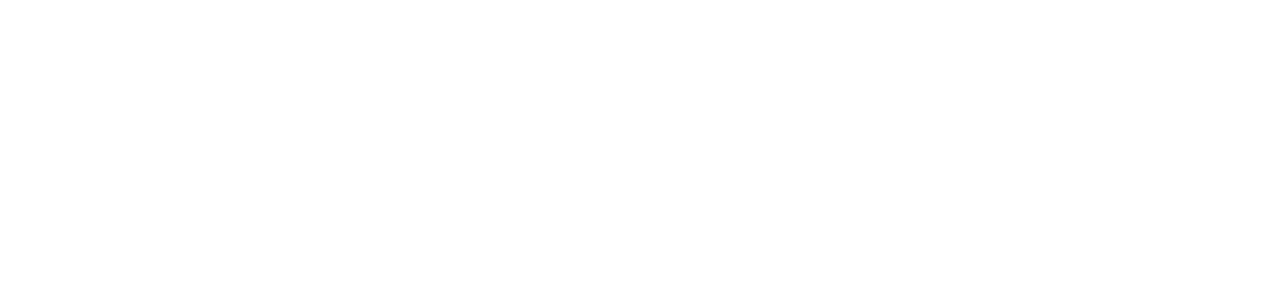
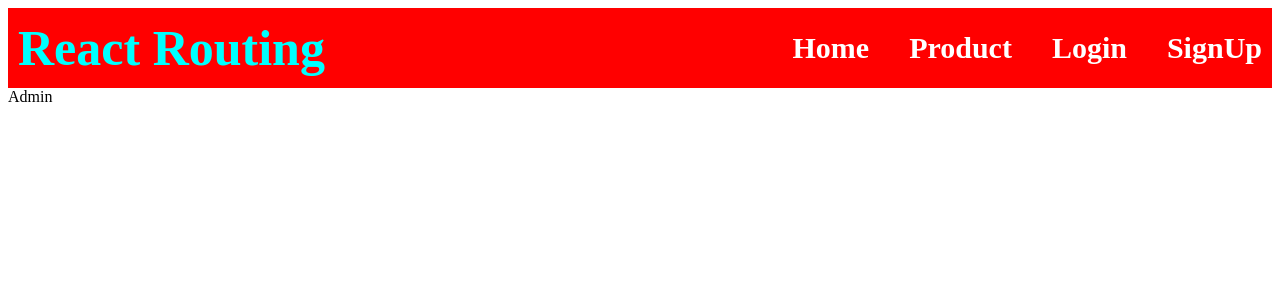
Before and after one commit to amananurag20/react-demo-2, a React (Vite) app: page /admin in a window 1280 px wide. Before the commit this address had no page. Shown: the top 300 px of the page. Built offline with nearby package versions, Linux system fonts and the light colour scheme.

Commit message:
changed routing

```diff
--- a/src/App.jsx
+++ b/src/App.jsx
@@ -4,16 +4,23 @@
 import Product from "./components/Product";
 import Login from "./components/Login";
 import SignUp from "./components/SignUp";
+import Navbar from "./components/Navbar";
+import Admin from "./components/Admin";
+import Mobile from "./components/Mobile";
 
 const App = () => {
   return (
     <>
       <BrowserRouter>
         <Routes>
-          <Route path="/" element={<HomePage />} />
-          <Route path="/product" element={<Product />} />
-          <Route path="/login" element={<Login />} />
-          <Route path="/signup" element={<SignUp />} />
+          <Route path="/" element={<Navbar />}>
+            <Route path="/product" element={<Product />}>
+              <Route path="/product/mobile" element={<Mobile />} />
+              <Route path="/product/login" element={<Login />} />
+              <Route path="/product/signup" element={<SignUp />} />
+            </Route>
+            <Route path="/admin" element={<Admin />} />
+          </Route>
         </Routes>
       </BrowserRouter>
     </>
--- /dev/null
+++ b/src/components/Admin.jsx
@@ -0,0 +1,7 @@
+import React from "react";
+
+const Admin = () => {
+  return <div>Admin</div>;
+};
+
+export default Admin;
--- a/src/components/HomePage.jsx
+++ b/src/components/HomePage.jsx
@@ -4,7 +4,6 @@
 const HomePage = () => {
   return (
     <div>
-      <Navbar />
       HomePage
       <img
         src="https://encrypted-tbn0.gstatic.com/images?q=tbn:ANd9GcRy7YIr1Jn_KCVqK50iJqvWkudYKoNiJEh_jQ&s"
--- /dev/null
+++ b/src/components/Mobile.jsx
@@ -0,0 +1,12 @@
+import React from "react";
+
+const Mobile = () => {
+  return (
+    <div>
+      Mobile
+      <img src="https://www.techadvisor.com/wp-content/uploads/2025/04/best-phones-2025-1.jpg?quality=50&strip=all"></img>
+    </div>
+  );
+};
+
+export default Mobile;
--- a/src/components/Navbar.jsx
+++ b/src/components/Navbar.jsx
@@ -1,8 +1,9 @@
 import React from "react";
-import { Link } from "react-router-dom";
+import { Link, Outlet } from "react-router-dom";
 
 const Navbar = () => {
   return (
+    <>
       <div
         style={{
           backgroundColor: "red",
@@ -28,7 +29,10 @@
           <Link to="/" style={{ textDecoration: "none", color: "white" }}>
             <p>Home</p>
           </Link>
-        <Link to="/product" style={{ textDecoration: "none", color: "white" }}>
+          <Link
+            to="/product"
+            style={{ textDecoration: "none", color: "white" }}
+          >
             <p>Product</p>
           </Link>
 
@@ -40,6 +44,8 @@
           </Link>
         </div>
       </div>
+      <Outlet />
+    </>
   );
 };
 
--- a/src/components/Product.jsx
+++ b/src/components/Product.jsx
@@ -1,9 +1,9 @@
 import React from "react";
-import { useParams } from "react-router-dom";
+import { Outlet, useParams } from "react-router-dom";
+import Navbar from "./Navbar";
 
 const Product = () => {
   const data = useParams();
-  console.log(data.id);
 
   return (
     <div>
@@ -12,6 +12,7 @@
         src="https://encrypted-tbn0.gstatic.com/images?q=tbn:ANd9GcRULpYuPcas5DFbICFFgawoEEdeOPuUm9lI2g&s"
         alt="image"
       ></img>
+      <Outlet />
     </div>
   );
 };
```
Lines whose indentation alone changed are shown as unchanged.
